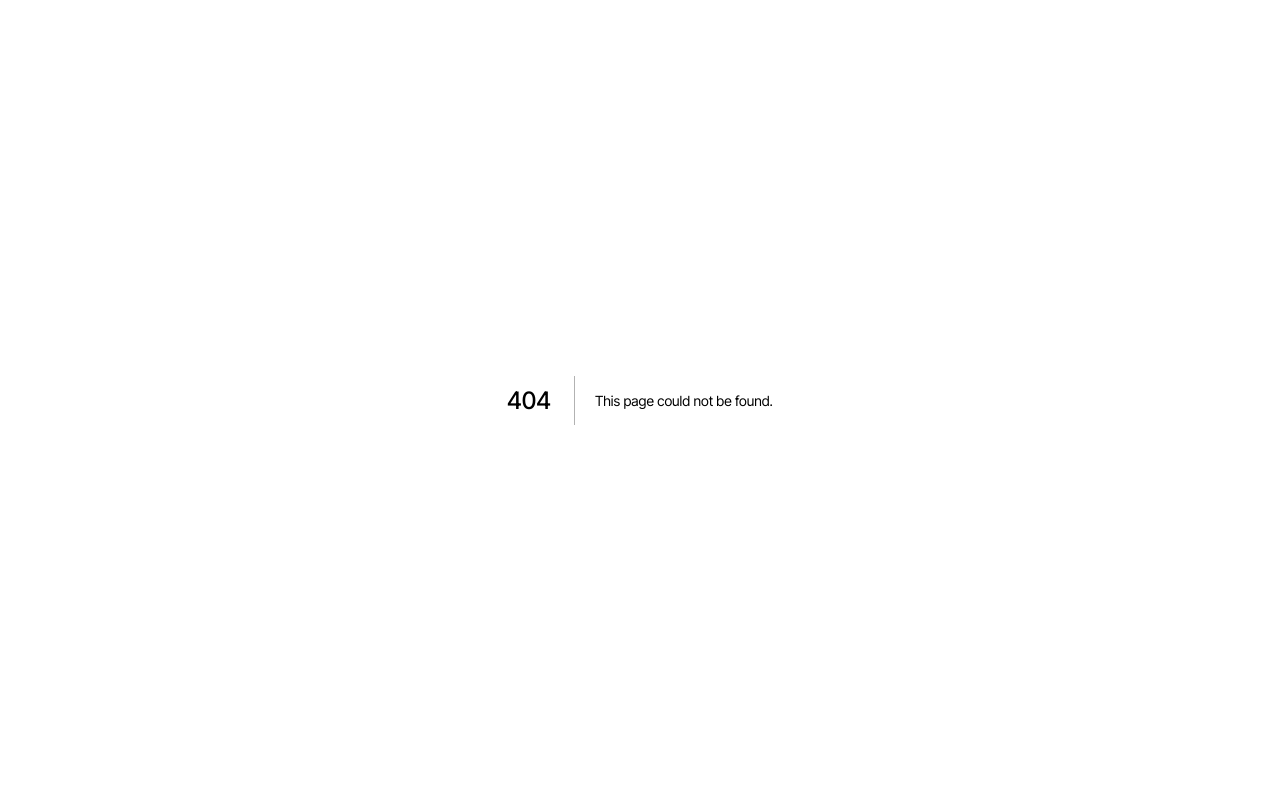
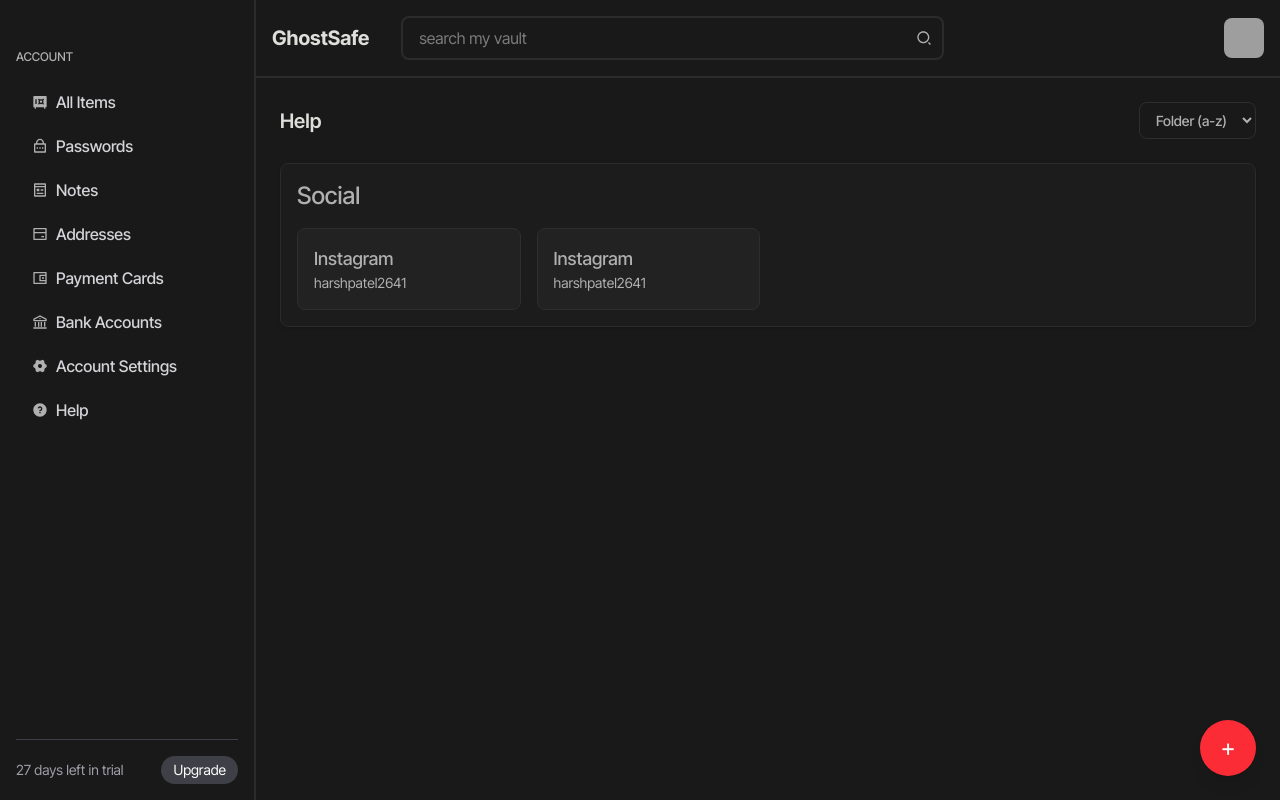
Before and after one commit to harsh749005/GhostSafe, a Next.js app: page /help in a window 1280 px wide. Before the commit this address had no page. Built offline with nearby package versions, Linux system fonts and the light colour scheme; grey boxes are pictures that could not be loaded.

Commit message:
help page added

```diff
--- /dev/null
+++ b/app/help/page.jsx
@@ -0,0 +1,121 @@
+"use client";
+import Sidebar from "../components/Sidebar";
+import Navbar from "../components/Navbar";
+import {  useState } from "react";
+import PaymentCard from "../components/modules/PaymentCard";
+
+export default function PaymentInfoManager() {
+  const [hoveredIndex, setHoverIndex] = useState(null);
+  const [visible, setVisible] = useState(null);
+
+  return (
+    <>
+      <div
+        className="min-h-screen flex relative"
+        style={{ backgroundColor: "var(--background)" }}
+      >
+        <Sidebar />
+        <div
+          className="flex-1 overflow-hidden"
+          onClick={() => {
+            setVisible(false);
+          }}
+        >
+          <Navbar />
+          {/* Content */}
+          <main className="p-6">
+            <div className="flex items-center justify-between mb-6">
+              <h2
+                className="text-xl font-semibold text-[#dededb]"
+                style={{ fontFamily: "Inter" }}
+              >
+                Help
+              </h2>
+              <div className="flex items-center space-x-2">
+                {/* <button className="p-2 hover:bg-zinc-100 rounded-lg">
+                <span className="text-zinc-600">🔍</span>
+              </button>
+              <button className="p-2 hover:bg-zinc-100 rounded-lg">
+                <span className="text-zinc-600">📋</span>
+              </button> */}
+                <select
+                  className="px-3 py-2  rounded-lg text-sm font-medium"
+                  style={{
+                    border: "1px solid #2e2e2e",
+                    color: "#B0B0B0",
+                    fontFamily: "Inter",
+                  }}
+                >
+                  <option>Folder (a-z)</option>
+                </select>
+              </div>
+            </div>
+
+            <div
+              style={{
+                backgroundColor: "var(--cardContainer)",
+                border: "1px solid #2b2b2b",
+              }}
+              className=" rounded-lg shadow p-4"
+            >
+              <div className="flex items-center justify-between mb-4">
+                <h3 className="font-medium text-[#B0B0B0] text-2xl">Social </h3>
+                {/* <span className="text-sm text-zinc-500">↓</span> */}
+              </div>
+
+              <div className="grid grid-cols-4 gap-4">
+                {/* Sample Items */}
+                {[...Array(2)].map((_, index) => (
+                  <div
+                    key={index}
+                    onMouseLeave={() => setHoverIndex(null)}
+                    onMouseEnter={() => setHoverIndex(index)}
+                    className="relative cursor-pointer bg-[#222] border border-[#2e2e2e] rounded-lg p-4 hover:shadow-md transition"
+                  >
+                    <div className="flex items-center space-x-3">
+                      {/* <div className="w-10 h-10 bg-white rounded-lg flex items-center justify-center border border-zinc-200">
+                    <img
+                      src="https://www.instagram.com/static/images/ico/favicon.ico/36b3ee2d91ed.ico"
+                      alt="Instagram"
+                      className="w-6 h-6"
+                    />
+                  </div> */}
+                      <div>
+                        <h4 className="font-medium text-lg text-[#B0B0B0]">
+                          Instagram
+                        </h4>
+                        <p className="text-sm text-[#B0B0B0]">harshpatel2641</p>
+                      </div>
+                    </div>
+                    {hoveredIndex === index && (
+                      <div className="bg-transparent border border-[#2e2e2e] rounded-lg p-2 hover:shadow-md transition w-full h-full absolute top-0 left-0 flex justify-end items-start">
+                        <div className="flex flex-col space-y-2">
+                          <button className="text-sm font-semibold bg-blue-600 hover:bg-blue-500 text-white px-3 py-1 rounded shadow-sm transition">
+                            Edit
+                          </button>
+                          <button className="text-sm font-semibold bg-red-600 hover:bg-red-500 text-white px-3 py-1 rounded shadow-sm transition">
+                            Delete
+                          </button>
+                        </div>
+                      </div>
+                    )}
+                  </div>
+                ))}
+              </div>
+            </div>
+          </main>
+        </div>
+        {/* Add Button */}
+        <button
+          onClick={() => {
+            setVisible(true);
+          }}
+          className="fixed cursor-pointer bottom-6 right-6 w-14 h-14 bg-red-500 rounded-full flex items-center justify-center text-white text-2xl shadow-lg hover:bg-red-600 transition"
+        >
+          +
+        </button>
+        {visible && <PaymentCard />}
+      </div>
+    </>
+  );
+}
```
